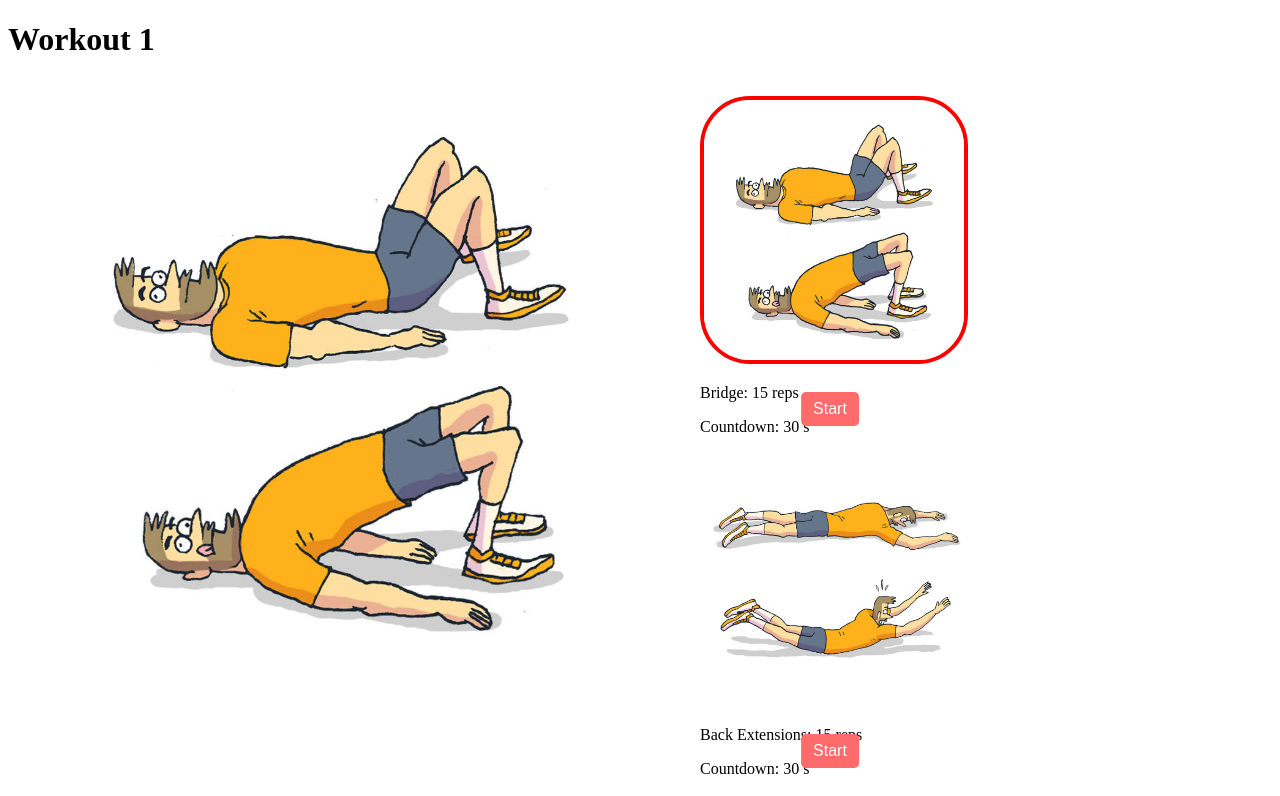
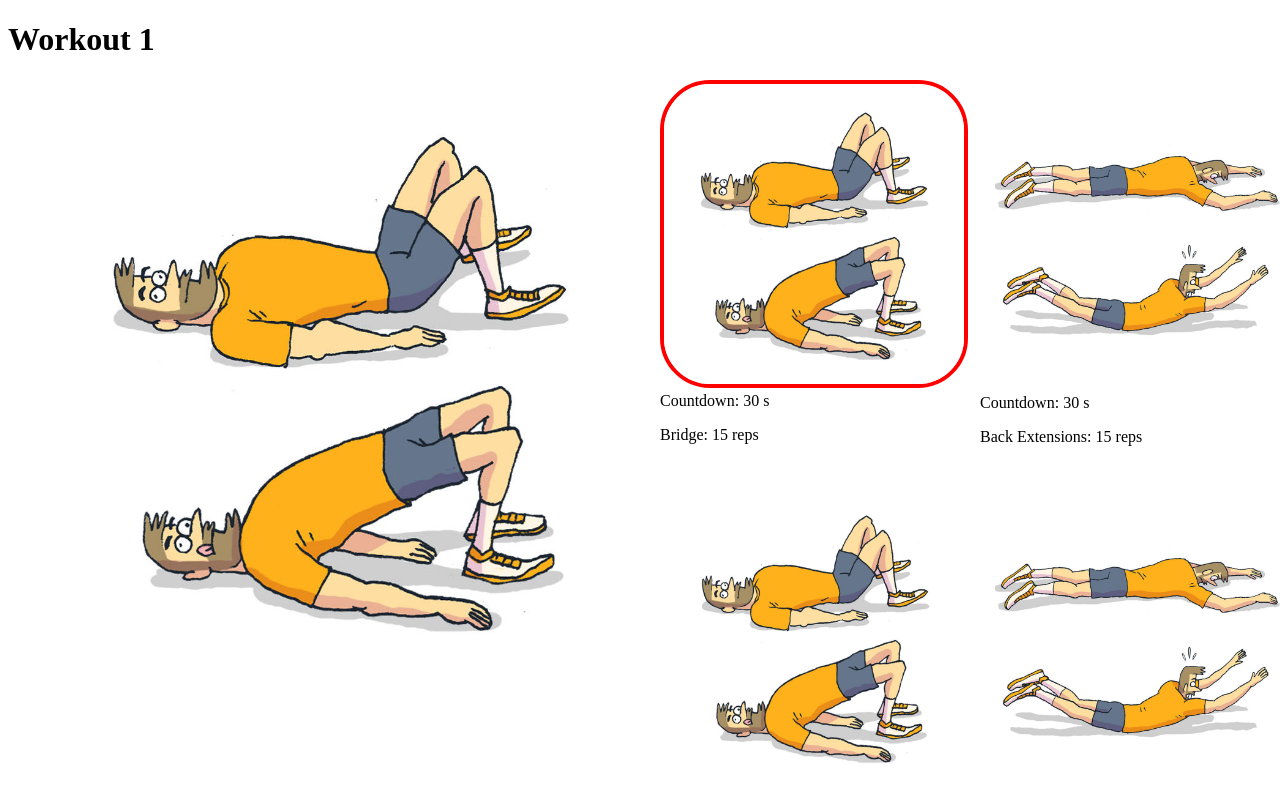
Before and after one commit to georgequispe/ejercicios, a React (Vite) app: page / in a window 1280 px wide. Shown: the top 796 px of the page. Built offline with nearby package versions, Linux system fonts and the light colour scheme.

Commit message:
agregamos un caja de tipo posicion relative para ubicar el boton

```diff
--- a/src/App.jsx
+++ b/src/App.jsx
@@ -1,13 +1,16 @@
 import { useEffect, useState } from 'react'
 import { Row , Img} from './styled';
 import workoutsData from './data/routines';
-import { StartButton } from './styled';
+import { StartButton, ImgContainer } from './styled';
 
 const timerTime = 30;
 
 function App() {
 const [counter, setCounter] = useState(10);
 const [clockWorking, setClockWorking] = useState(false);
+const [currentWorkout, setCurrentWorkout] = useState(0)
+const workout = workoutsData[currentWorkout]
+const [currentEx, setCurrentEx] = useState(0)
 useEffect(() => {
   if (clockWorking) {
     if (counter > 0) {
@@ -25,36 +28,41 @@ useEffect(() => {
   }
 }, [clockWorking, counter]);
 
-  const [currentWorkout, setCurrentWorkout] = useState(0)
-  const workout = workoutsData[currentWorkout]
-  const [currentEx, setCurrentEx] = useState(0)
+
 
   return (
     <>
 
      <h1>{workout.title}</h1>
       <Row>
-        <img src={workout.routine[currentEx].img}
-        alt={workout.routine[currentEx].exercise} />
+        <ImgContainer>
+          <img src={workout.routine[currentEx].img}
+            alt={workout.routine[currentEx].exercise} />
+         <StartButton onClick={() => setClockWorking(!clockWorking)}>Start</StartButton>
+        </ImgContainer>
+        <Row>
 
-        <Row>
-        <ul>
           {workout.routine.map((exercise, index) => (
-            <div key={index} style={{ position: 'relative'}}
->
+            <div key={index} style={{ position: 'relative'}}>
+
               <Img src={exercise.img}
                alt={exercise.exercise}
                onClick={() => setCurrentEx(index)}
                 active={currentEx === index}
               />
-              <p>{exercise.exercise}: {exercise.reps} reps</p>
-              <StartButton onClick={() => setClockWorking(!clockWorking)}>Start</StartButton>
+
               <div>Countdown: {counter} s</div>
+              <div>
+                <p>{exercise.exercise}: {exercise.reps} reps</p>
+              </div>
             </div>
           ))}
-        </ul>
+
         </Row>
       </Row>
+      <div>
+
+      </div>
     </>
   )
 
--- a/src/styled.js
+++ b/src/styled.js
@@ -10,7 +10,6 @@ export const Row = styled.div`
 
     width: 100%;
     height: auto;
-
 
   }
 `;
@@ -43,3 +42,7 @@ export const StartButton = styled.button`
     background-color: #ff4b4b;
   }
 `;
+export const ImgContainer = styled.div`
+  position: relative;
+  width: 100%;
+`;
```
